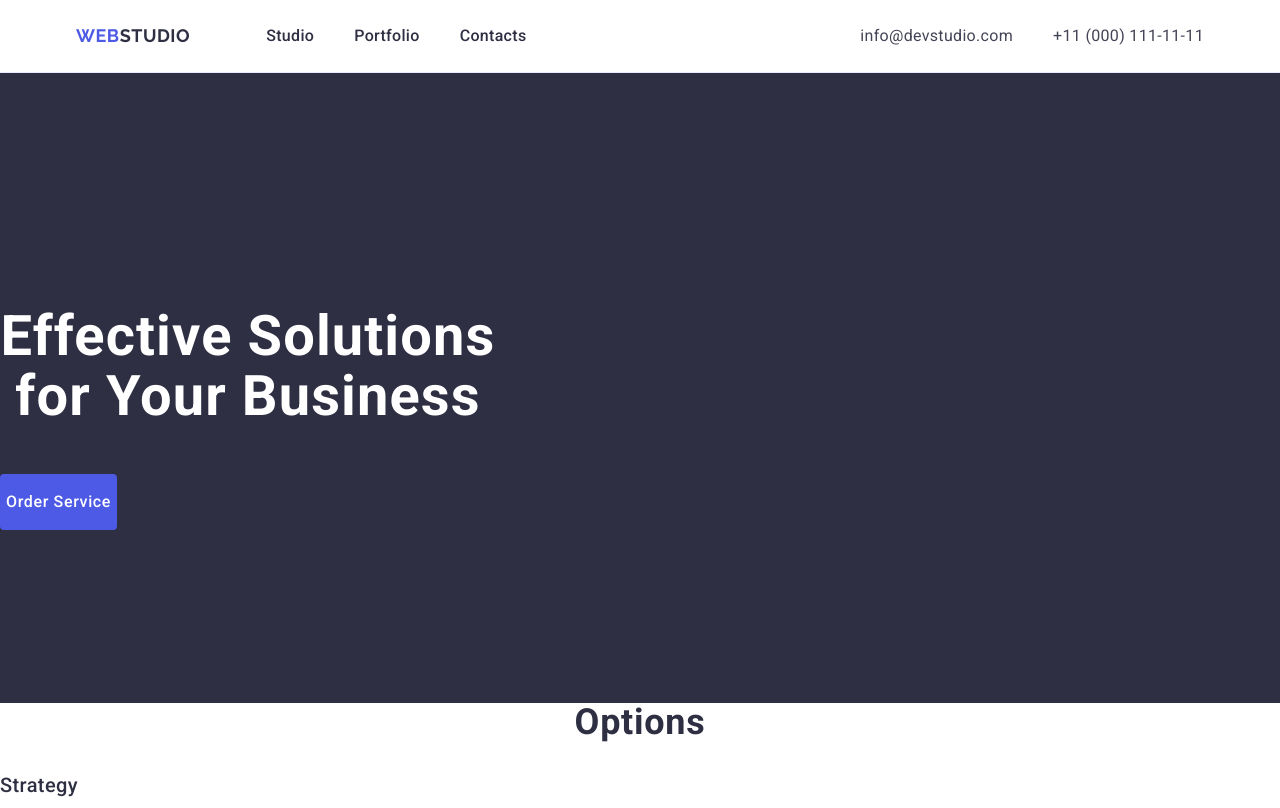
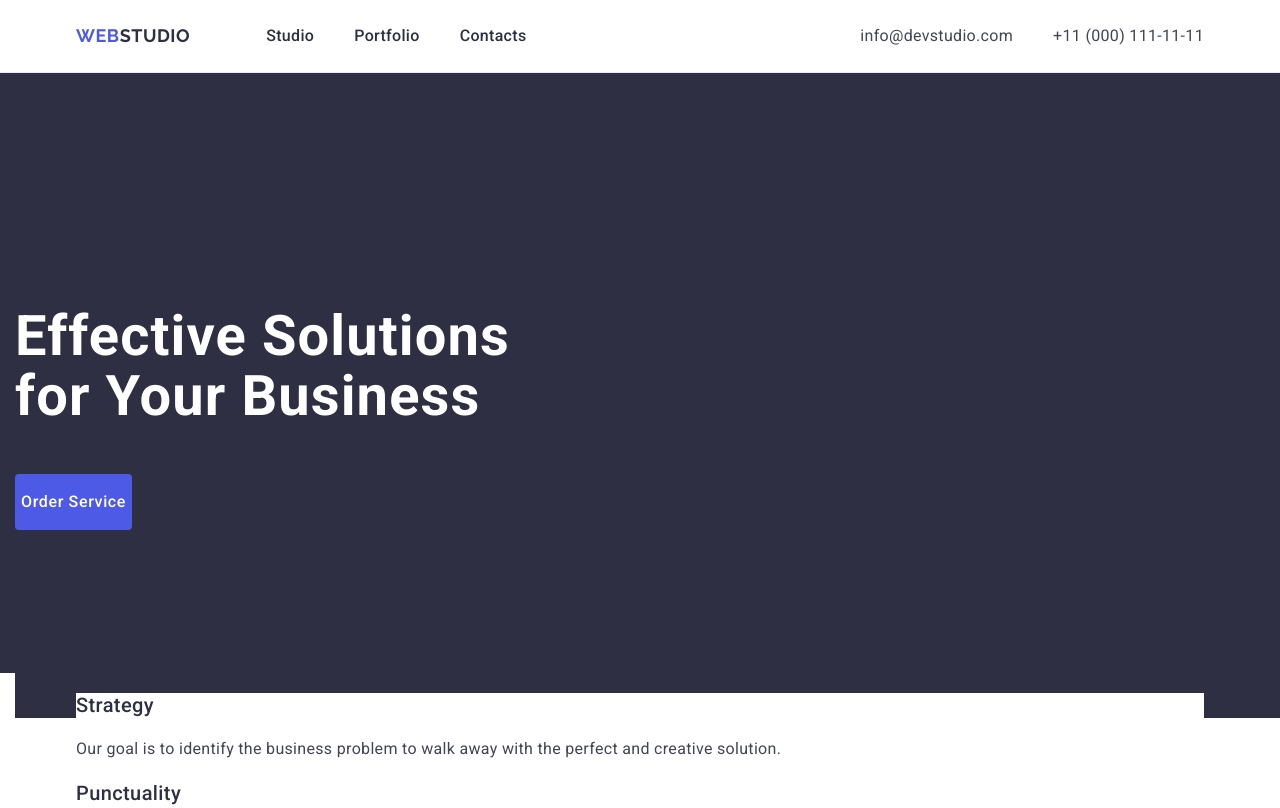
Before and after one commit to Yurii2807/goit-markup-hw-03, a plain HTML site: page index.html in a window 1280 px wide. Shown: the top 808 px of the page. Drawn offline with nearby package versions, Linux system fonts and the light colour scheme.

Commit message:
summary file

```diff
--- a/css/style.css
+++ b/css/style.css
@@ -90,13 +90,12 @@ img {
     color: #404BBF;
 }
 
-.container-solutions {
+.solution-container {
     width: 1440px;
     height: 600px;
     flex-shrink: 0;
     background: #2E2F42;
 }
-
 
 .section-one {
     background-color: #2e2f42;
@@ -104,12 +103,11 @@ img {
 }
 .solutions {
     color: #ffffff;
-        font-size: 56px;
-        font-weight: 700;
-        line-height: 1.07;
-        letter-spacing: 0.02em;
-        text-align: center;
-        max-width: 496px;
+    font-size: 56px;
+    font-weight: 700;
+    line-height: 1.07;
+    letter-spacing: 0.02em;
+    max-width: 496px;
 
 }
 
@@ -125,7 +123,6 @@ img {
     height: 56px;
     border: none;
     border-radius: 4px;
-    cursor: pointer;
 
 }
 
@@ -141,18 +138,24 @@ img {
         line-height: 1.5;
         letter-spacing: 0.04em;
 }
+.options-container {
+
+}
 
 .section-two {
     background: #FFF;
 }
-.options-info {
-    color: #2E2F42;
-        font-size: 36px;
-        font-weight: 700;
-        line-height: 1.11;
-        letter-spacing: 0.02em;
-        text-transform: capitalize;
-        text-align: center;
+.visually-hidden {
+    position: absolute;
+    width: 1px;
+    height: 1px;
+    margin: -1px;
+    border: 0;
+    padding: 0;
+    white-space: nowrap;
+    clip-path: inset(100%);
+    clip: rect(0 0 0 0);
+    overflow: hidden;
 }
 
 .header-info {
@@ -163,6 +166,7 @@ img {
         letter-spacing: 0.02em;
         flex-direction: row;
         gap: 24px;
+
 
 }
 
--- a/index.html
+++ b/index.html
@@ -40,8 +40,9 @@
     </header>
     <main>
 
+
         <!--Section one-->
-        <div class="container-solutions">
+        <div class="container solution-container">
         <section class="section-one">
             <h1 class="solutions">Effective Solutions
                 for Your Business</h1>
@@ -49,9 +50,9 @@
         </section>
         </div>
         <!--Section two-->
-        <div class="options-container">
+        <div class="container options-container">
         <section class="section-two">
-            <h2 class="options-info">Options</h2>
+            <h2 class="visually-hidden">Options</h2>
             <ul>
                 <li>
                     <h3 class="header-info">Strategy</h3>
@@ -80,7 +81,7 @@
         </section>
         </div>
         <!--Section three-->
-        <div class="team-container">
+        <div class="container team-container">
         <section class="section-three">
             <h2 class="team-info">Our Team</h2>
             <ul>
@@ -108,7 +109,7 @@
         </section>
         </div>
         <!--Section four-->
-
+        <div class="container portfolio-container">
         <section>
             <h2 class="portfolio">Our Portfolio</h2>
             <ul>
@@ -144,13 +145,15 @@
                 </li>
             </ul>
         </section>
+        </div>
     </main>
-
+    <div class="container footer-container">
     <footer class="end-info">
         <a class="header-logo" href="./index.html" target="_blank">Web<span class="span-logo-white">Studio</span></a>
         <p class="end-info-item">Increase the flow of customers and sales for your business with digital marketing &
             growth solutions.</p>
     </footer>
+    </div>
 </body>
 
 </html>
```
